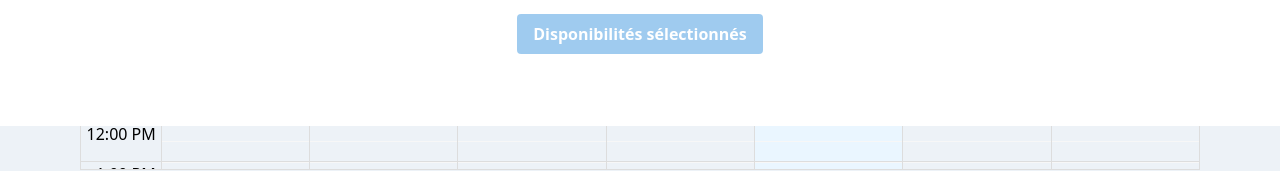
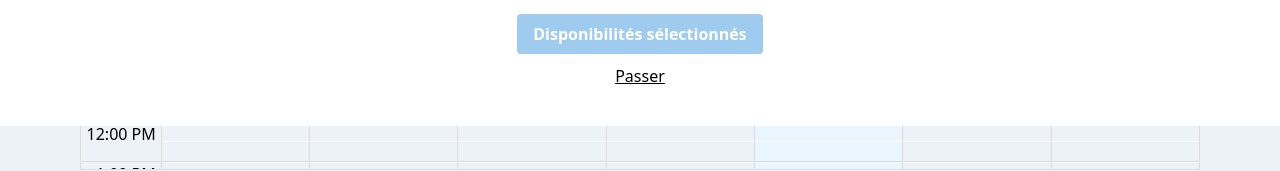
Before and after one commit to Balatzar/nobody-games-alone, a Next.js app: page /timeslots/new in a window 1280 px wide. Shown: the part 674-845 px from the top of the page. Built offline with nearby package versions, Linux system fonts and the light colour scheme; no server answers.

Commit message:
Allow to skip creating timeslots

```diff
--- a/pages/api/pages/dashboard.js
+++ b/pages/api/pages/dashboard.js
@@ -17,8 +17,10 @@ const handler = async (req, res) => {
       SELECT timeslots.* FROM timeslots
       WHERE user_id = ${currentUser.id};
     `);
+
     let i = 0;
-    const fetchOtherTimeslots = await db.query(
+    const fetchOtherTimeslots = fetchTimeslots.rows.length
+      ? await db.query(
           `
       SELECT timeslots.*, users.username FROM timeslots
       INNER JOIN users ON users.id = timeslots.user_id
@@ -36,7 +38,8 @@ const handler = async (req, res) => {
             acc.push(start_time);
             return acc;
           }, [])
-    );
+        )
+      : { rows: [] };
 
     const fetchTeams = await db.query(
       `
--- a/pages/timeslots/new.js
+++ b/pages/timeslots/new.js
@@ -42,6 +42,14 @@ export default function TimeslotsNew() {
     }
   };
 
+  const goToNextPage = () => {
+    if (router.query.go_to) {
+      router.push(router.query.go_to);
+    } else {
+      router.push("/dashboard");
+    }
+  };
+
   const submitEvents = async () => {
     setLoading(true);
     const query = {
@@ -51,11 +59,7 @@ export default function TimeslotsNew() {
 
     const res = await fetch(`/api/timeslots`, query);
     if (res.status === 200) {
-      if (router.query.go_to) {
-        router.push(router.query.go_to);
-      } else {
-        router.push("/dashboard");
-      }
+      goToNextPage();
     } else {
       setLoading(false);
       const error = await res.json();
@@ -100,6 +104,7 @@ export default function TimeslotsNew() {
         {loading ? (
           <span>Chargement...</span>
         ) : (
+          <>
             <button
               type="button"
               disabled={!events.length}
@@ -110,6 +115,17 @@ export default function TimeslotsNew() {
             >
               Disponibilités sélectionnés
             </button>
+            <a
+              onClick={(e) => {
+                e.preventDefault();
+                goToNextPage();
+              }}
+              className="underline cursor-pointer"
+              style={{ marginTop: "50px" }}
+            >
+              Passer
+            </a>
+          </>
         )}
       </footer>
     </>
```
Lines whose indentation alone changed are shown as unchanged.
